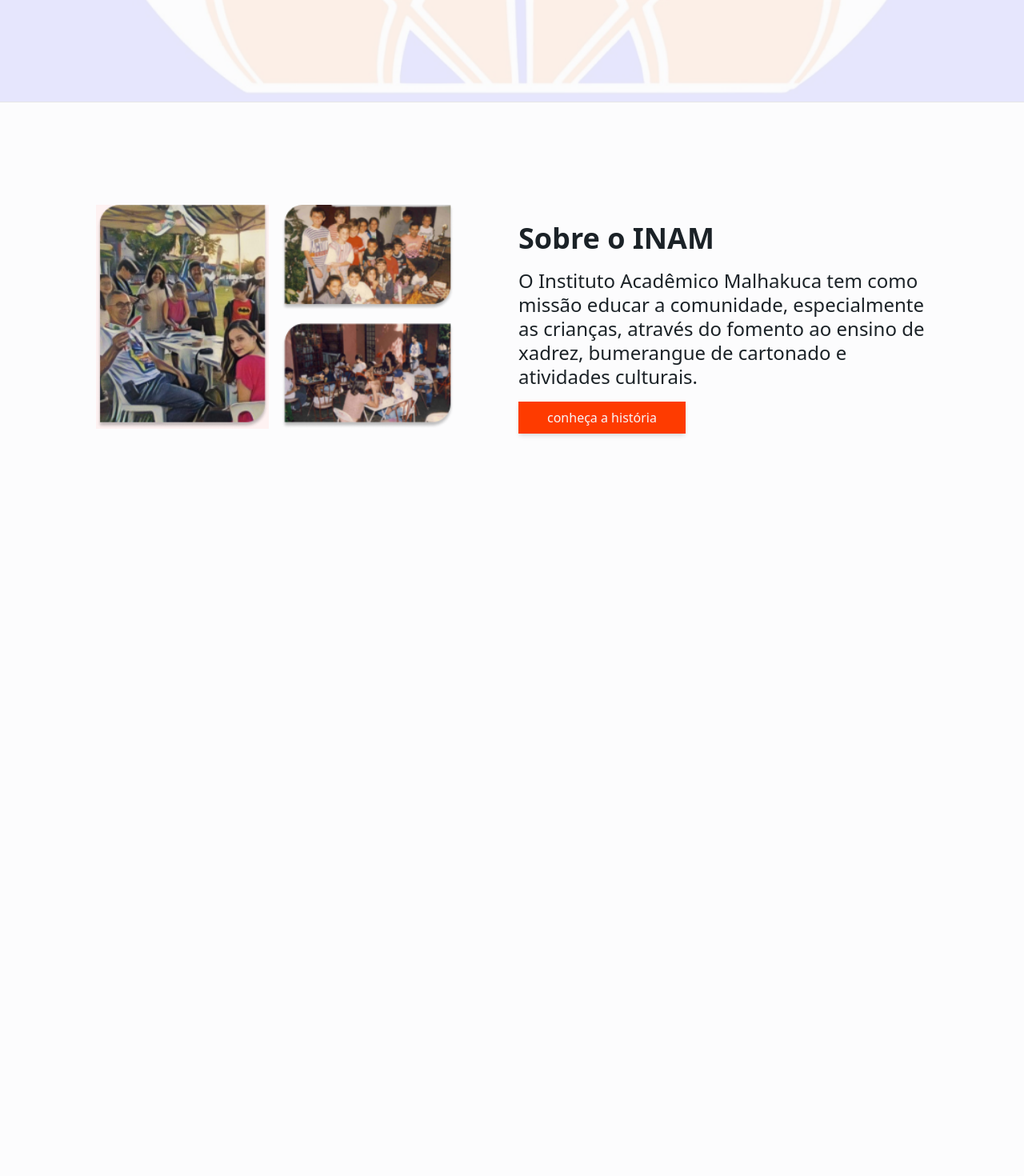
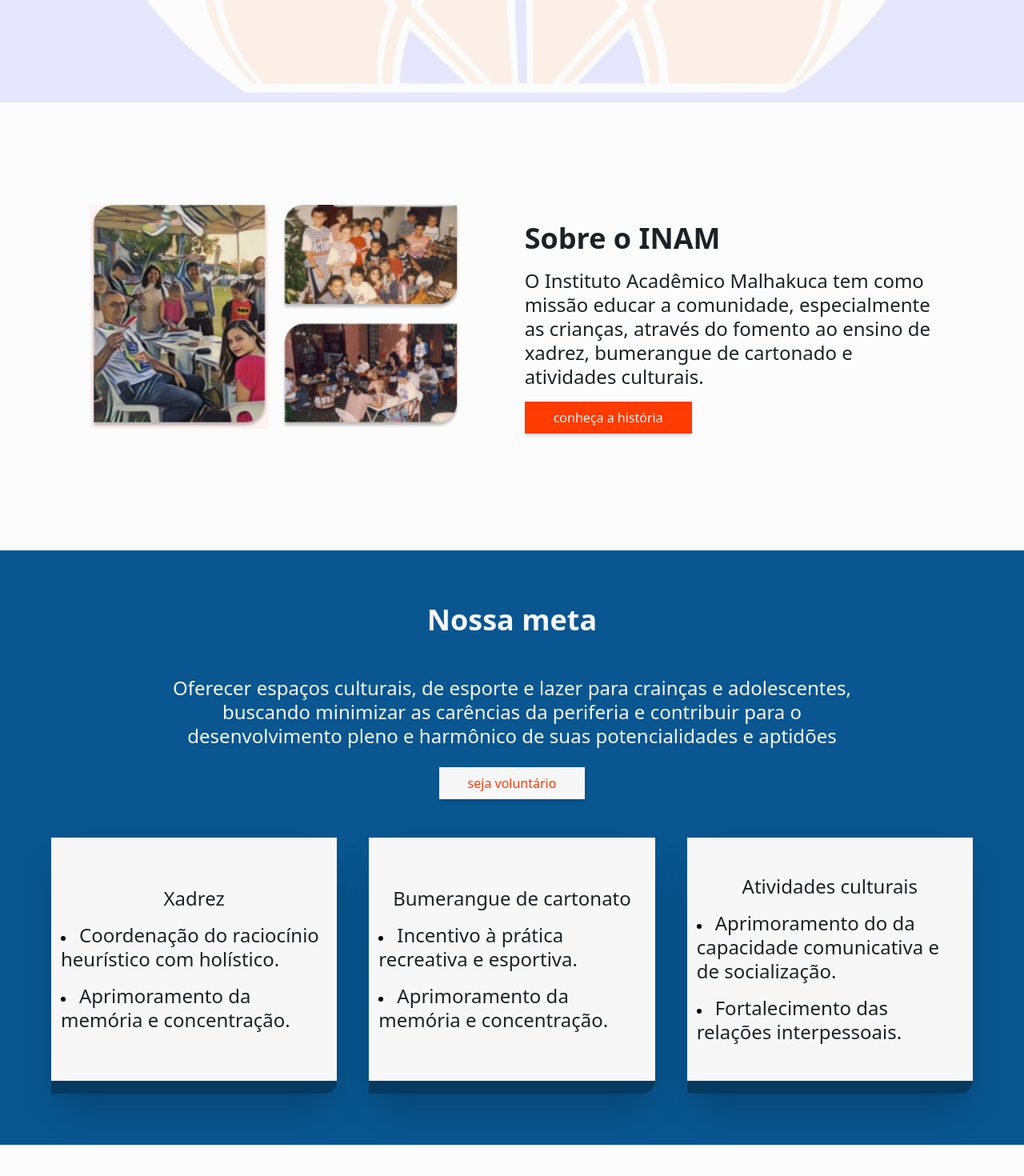
Before and after one commit to Wallysson/malhakuca-site, a Next.js app: page / in a window 1280 px wide. Shown: the part 760-2230 px from the top of the page at 80% size. Before the commit the page ends 1448 px from the top, so only its background shows below. Built offline with nearby package versions, Linux system fonts and the light colour scheme.

Commit message:
feat(goals): style container

```diff
--- a/src/app/components/About.tsx
+++ b/src/app/components/About.tsx
@@ -3,11 +3,8 @@ import { Text } from "./Text";
 
 export function About() {
   return (
-    <section className="container mx-auto ">
-      <div className="flex flex-col items-center justify-center w-full py-16 my-16 px-4 lg:flex-row lg:gap-20 ">
-        {/* Queria que essa div aqui fosse maior e o widht também quando tivesse no desktop, o height dele tinha que ser de 600px e widht de 600 tb */}
-        <div className="grid grid-cols-2 grid-rows-2 h-screen max-w-screen-lg gap-4 max-h-[227px] md:max-h-[280px] md:max-w-md lg:w-auto lg:h-600 lg:w-600 mb-6">
-
+      <section className="flex flex-col items-center justify-center w-full py-16 my-16 px-4 lg:flex-row lg:gap-20 container mx-auto ">
+        <div className="grid grid-cols-2 grid-rows-2 h-screen max-w-screen-lg gap-4 max-h-[227px] md:max-h-[280px] md:max-w-md lg:w-auto lg:h-600 lg:max-w-6xl mb-6">
           <div className="col-span-1 row-span-2 bg-red-50 w-full">
             <img
               src="about-1.png"
@@ -31,9 +28,9 @@ export function About() {
           </div>
         </div>
 
-        {/* Aqui está com um margin top quando desktop que está atrapalhando, me mostra onde está o erro e retira pra mim? */}
         <div className="flex flex-col justify-center items-center lg:order-1 max-w-lg lg:items-start gap-4 mt-6 lg:mt-0 text-center lg:text-left w-full lg:w-auto">
           <Text size="subTitle" children={"Sobre o INAM"} variant="default" />
+
           <Text
             size="paragraph"
             variant="default"
@@ -47,7 +44,6 @@ export function About() {
             children={"conheça a história"}
           />
         </div>
-      </div>
-    </section>
+      </section>
   );
 }
--- /dev/null
+++ b/src/app/components/Card/index.tsx
@@ -0,0 +1,24 @@
+import { Text } from "../Text";
+
+type CardProps = {
+  title: string;
+  descriptionOne: string;
+  descriptionTwo?: string;
+};
+
+export function Card({ title, descriptionOne, descriptionTwo }: CardProps) {
+  return (
+    <div className="flex flex-col justify-center gap-4 bg-neutral-100 w-full mt-12 py-6 px-3 min-h-[16rem] lg:min-h-[20rem] rounded-t-none rounded-r-2xl border-b-[1rem] border-primary-700 shadow-2xl">
+      <Text size="h4-normal" children={title} />
+      <li>
+        <Text size="paragraph" children={descriptionOne} />
+      </li>
+      <li>
+        <Text size="paragraph" children={descriptionTwo} />
+      </li>
+    </div>
+  );
+}
+
+{
+}
--- /dev/null
+++ b/src/app/components/Goals.tsx
@@ -0,0 +1,42 @@
+import { Button } from "./Buttom";
+import { Card } from "./Card";
+import { Text } from "./Text";
+
+export function Goals() {
+  return (
+    <section className="bg-primary-600 ">
+      <div className="flex flex-col items-center justify-center w-full py-16 my-16 px-4 container mx-auto ">
+        <div className="flex flex-col items-center justify-center gap-12 text-center lg:max-w-4xl lg:order-1">
+          <Text size="subTitle" children={"Nossa meta"} variant="neutral" />
+          <Text
+            size="paragraph"
+            children={
+              "Oferecer espaços culturais, de esporte e lazer para crainças e adolescentes, buscando minimizar as carências da periferia e contribuir para o desenvolvimento pleno e harmônico de suas potencialidades e aptidões"
+            }
+            variant="neutral"
+          />
+        </div>
+        <div className="flex flex-col items-center justify-center gap-10 lg:flex-row lg:max-w-6xl lg:order-3">
+          <Card
+            title="Xadrez"
+            descriptionOne="Coordenação do raciocínio heurístico com holístico."
+            descriptionTwo="Aprimoramento da memória e concentração."
+          />
+          <Card
+            title="Bumerangue de cartonato"
+            descriptionOne="Incentivo à prática recreativa e esportiva."
+            descriptionTwo="Aprimoramento da memória e concentração."
+          />
+          <Card
+            title="Atividades culturais"
+            descriptionOne="Aprimoramento do da capacidade comunicativa e de socialização."
+            descriptionTwo="Fortalecimento das relações interpessoais."
+          />
+        </div>
+        <div className="mt-6 lg:order-2">
+          <Button variant="active" size="small" children={"seja voluntário"} />
+        </div>
+      </div>
+    </section>
+  );
+}
--- a/src/app/components/Text/index.tsx
+++ b/src/app/components/Text/index.tsx
@@ -37,7 +37,7 @@ export function Text({
     "text-h3-normal": size === "h3-normal",
     "text-h4-extrabold": size === "h4-extrabold",
     "text-h4-bold": size === "h4-bold",
-    "text-h4-normal": size === "h4-normal",
+    "text-h4-normal text-center": size === "h4-normal",
     "text-h5-bold": size === "h5-bold",
     "text-h5-normal": size === "h5-normal",
     "text-h5-light": size === "h5-light",
@@ -51,5 +51,5 @@ export function Text({
     "text-gray-400": variant === "disabled",
   });
 
-  return <p className={className}>{children}</p>;
+  return <span className={className}>{children}</span>;
 }
--- a/src/app/page.tsx
+++ b/src/app/page.tsx
@@ -1,4 +1,5 @@
 import { About } from "./components/About";
+import { Goals } from "./components/Goals";
 import { Hero } from "./components/Hero";
 
 export default function Home() {
@@ -6,6 +7,7 @@ export default function Home() {
     <>
       <Hero />
       <About />
+      <Goals />
     </>
   );
 }
```
